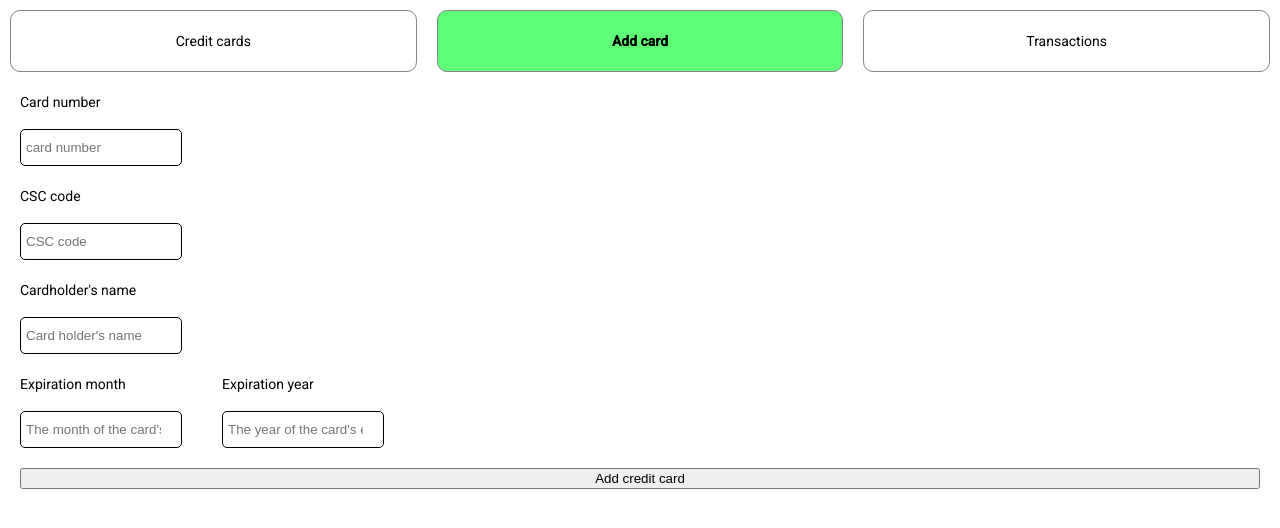
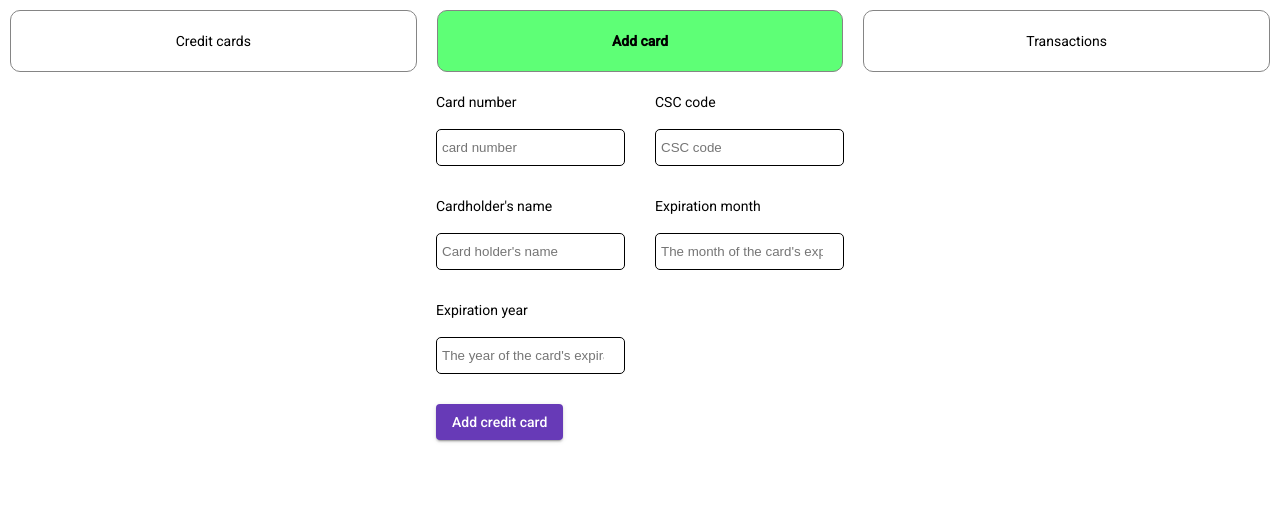
Before and after one commit to roman800/swafe-handin1, an Angular app: page /add-card in a window 1280 px wide. Shown: the top 528 px of the page. Built offline with nearby package versions, Linux system fonts and the light colour scheme.

Commit message:
Styled and fixed add-card formular

```diff
--- a/src/app/credit-card/card-details/card-details.component.scss
+++ b/src/app/credit-card/card-details/card-details.component.scss
@@ -9,8 +9,8 @@
 	display: grid;
 	grid-template-columns: 1fr 1fr;
 	grid-template-rows: 1fr 1fr 1fr 1fr;
+	gap: 30px;
 	padding: 25px;
-	gap: 30px;
 	.content {
 		p {
 			margin-bottom: 8px;
--- a/src/app/credit-card/credit-card-add/credit-card-add.component.html
+++ b/src/app/credit-card/credit-card-add/credit-card-add.component.html
@@ -2,7 +2,7 @@
   <!-- Credit card form -->
   <Form [formGroup]="creditCardForm">
     <!-- Card number -->
-    <div class="input-container">
+    <div class="input-container" style="grid-column: 1/1; grid-row: 1/1">
       <p>Card number</p>
       <input
         type="number"
@@ -21,7 +21,7 @@
     </div>
 
     <!-- CSC Code -->
-    <div class="input-container">
+    <div class="input-container" style="grid-column: 2/2; grid-row: 1/1">
       <p>CSC code</p>
       <input
         type="number"
@@ -40,10 +40,10 @@
     </div>
 
     <!-- Cardholder name -->
-    <div class="input-container">
+    <div class="input-container" style="grid-column: 1/1; grid-row: 2/2">
       <p>Cardholder's name</p>
       <input
-        type="number"
+        type="text"
         formControlName="cardholder_name"
         placeholder="Card holder's name"
         [ngClass]="{ error: c.cardholder_name.errors && showErrors }"
@@ -57,9 +57,8 @@
         </div>
       </div>
     </div>
-    <div class="input-container-row">
     <!-- Expiration date month -->
-      <div class="input-container">
+    <div class="input-container" style="grid-column: 2/2; grid-row: 2/2">
       <p>Expiration month</p>
       <input
         type="number"
@@ -78,7 +77,7 @@
     </div>
 
     <!-- Expiration date year -->
-      <div class="input-container">
+    <div class="input-container" style="grid-column: 1/1; grid-row: 3/3">
       <p>Expiration year</p>
       <input
         type="number"
@@ -95,7 +94,18 @@
         </div>
       </div>
     </div>
-    </div>
-    <button (click)="onClick()">Add credit card</button>
+    <button
+      mat-raised-button
+      color="primary"
+      style="
+        grid-column: 1/2 span;
+        grid-row: 4/4;
+        width: fit-content;
+        height: fit-content;
+      "
+      (click)="onClick()"
+    >
+      Add credit card
+    </button>
   </Form>
 </div>
--- a/src/app/credit-card/credit-card-add/credit-card-add.component.scss
+++ b/src/app/credit-card/credit-card-add/credit-card-add.component.scss
@@ -1,18 +1,15 @@
 .container {
 	margin: 20px;
+	display: flex;
+	justify-content: center;
+	align-items: center;
 }
 
 form {
-	display: flex;
-	flex-direction: column;
-	gap: 20px;
-
-	.input-container-row {
-		display: flex;
-		flex-direction: row;
-		align-items: center;
-		gap: 40px;
-	}
+	grid-template-columns: 1fr 1fr;
+	grid-template-rows: 1fr 1fr 1fr 1fr;
+	display: grid;
+	gap: 30px;
 
 	.input-container {
 		display: flex;
@@ -20,7 +17,6 @@ form {
 		gap: 5px;
 
 		input {
-			width: 150px;
 			padding: 10px 5px;
 			border-radius: 5px;
 			border: 1px solid black;
--- a/src/app/credit-card/credit-card-add/credit-card-add.component.ts
+++ b/src/app/credit-card/credit-card-add/credit-card-add.component.ts
@@ -77,7 +77,7 @@ export class CreditCardAddComponent implements OnInit {
         null,
         [Validators.min(1), Validators.max(31), Validators.required],
       ],
-      issuer: '',
+      issuer: 'Angular',
     });
   }
 
```
Lines whose indentation alone changed are shown as unchanged.
